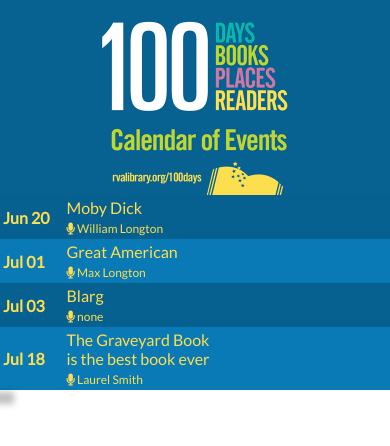
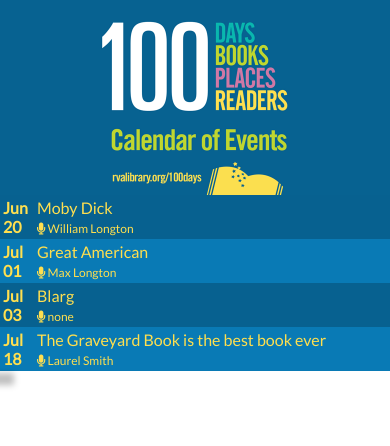
Before and after one commit to elongton/great_american_reads, a Django app: page / in a window 390 px wide. Shown: the top 446 px of the page. Run offline with Django 3.2, Linux system fonts and the light colour scheme; data comes from the database, SQL or seed files in the repository; both versions use the stored data as it was after the commit; some libraries are stand-ins or nearby versions.

Commit message:
updated mobile table style

```diff
--- a/static/css/style.css
+++ b/static/css/style.css
@@ -94,6 +94,10 @@ table{width: 225px;}
 .title_td{width: 80px;}
 .reader_name{font-size: 12px;}
 
+@media(max-width: 500px){
+  table{width: 100%;}
+  .title_td{width: auto;}
+}
 
 .marker_connection,
 .marker_connection div table tbody tr td{text-decoration: none;}
```
Also changed, not shown: db.sqlite3.
